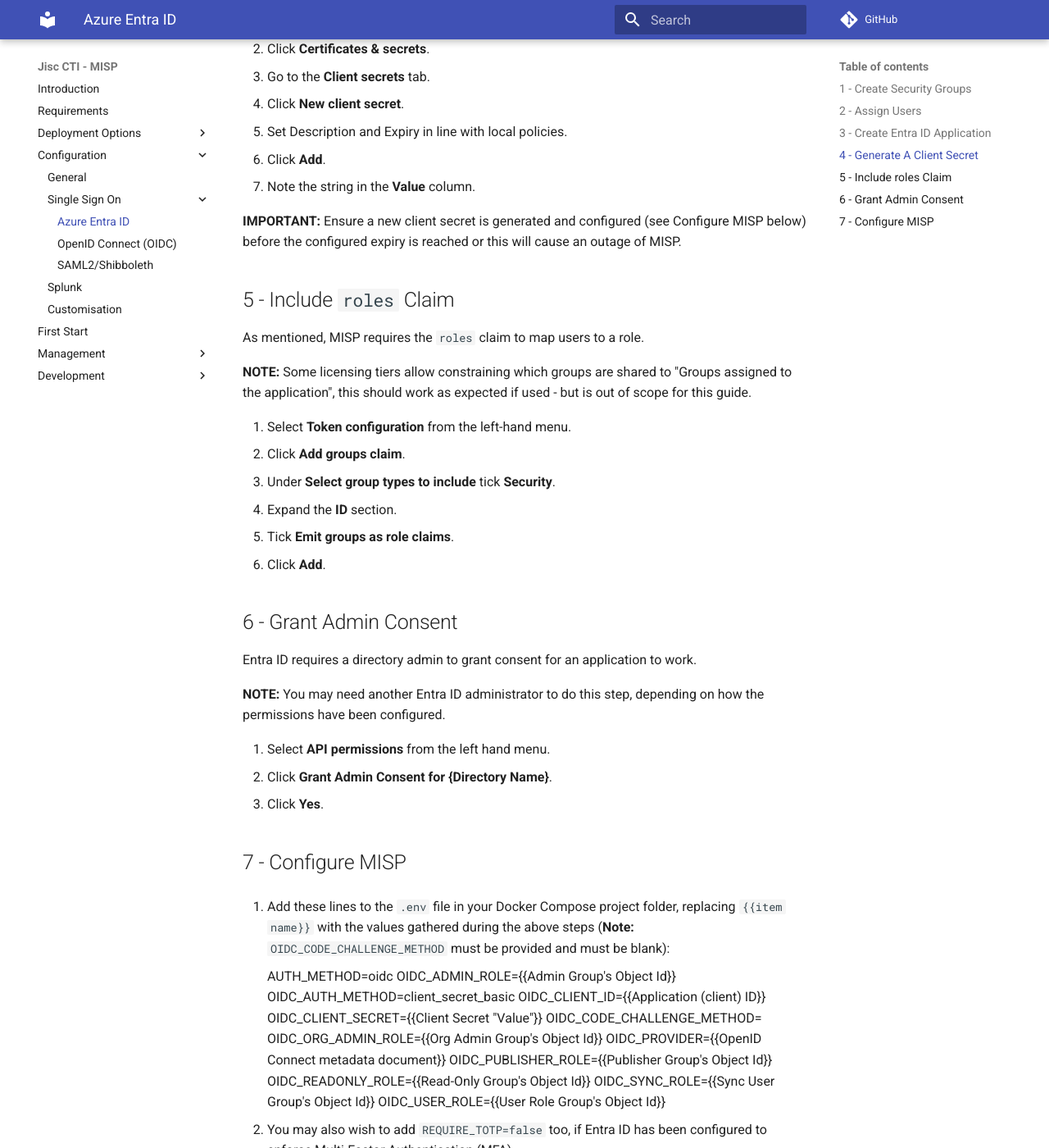
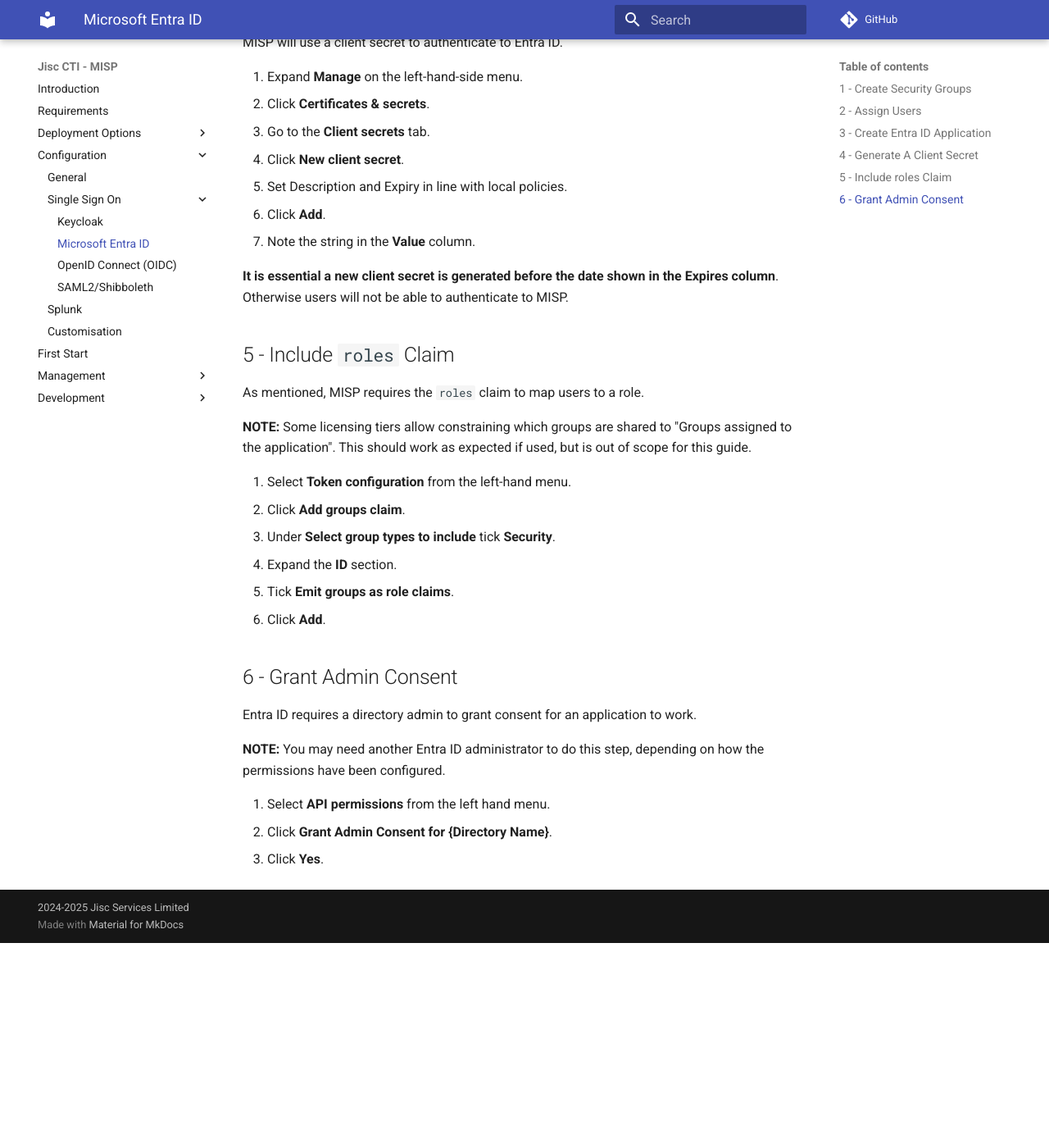
Before and after one commit to JiscCTI/misp-docker, an MkDocs documentation site: the page built from pages/configuration/entra-id.md, in a window 1280 px wide and 1400 px high, scrolled down 2651 px. Shown: the whole window at 82% size. Built offline with MkDocs 1.6.1 and Material for MkDocs 9.7.7, drawn with Linux system fonts in a browser that asks for light colours; comment, search, counter and statistics services are not loaded; after the commit the page ends 3801 px from its top, so only the background shows below that; some of the changed text lies outside the part shown.

Commit message:
docs: improve sso readability

```diff
--- a/mkdocs.yml
+++ b/mkdocs.yml
@@ -11,7 +11,7 @@
 docs_dir: pages
 site_description: Documentation for running MISP with the Docker images produced by Jisc's Cyber Threat Intelligence team.
 site_author: Jisc's Cyber Threat Intelligence Team
-copyright: 2024 Jisc Services Limited
+copyright: 2024-2025 Jisc Services Limited
 nav:
   - Introduction: index.md
   - Requirements: requirements.md
@@ -21,7 +21,8 @@
   - Configuration:
     - General: configuration/general.md
     - Single Sign On:
-      - Azure Entra ID: configuration/entra-id.md
+      - Keycloak: configuration/keycloak.md
+      - Microsoft Entra ID: configuration/entra-id.md
       - OpenID Connect (OIDC): configuration/oidc.md
       - SAML2/Shibboleth: configuration/shibb.md
     - Splunk: splunk.md
--- a/pages/configuration/entra-id.md
+++ b/pages/configuration/entra-id.md
@@ -6,8 +6,9 @@
 -->
 # Microsoft Entra ID
 
-Microsoft Entra ID can be used to authenticate users to MISP. The below steps should work in most
-standard deployments.
+This guide provides the values needed for [OpenID Connect (OIDC) Authentication](./oidc.md) using
+[Microsoft Entra ID](https://www.microsoft.com/en-gb/security/business/identity-access/microsoft-entra-id)
+(formerly known as Azure Active Directory). The steps should work for most deployments.
 
 **NOTE:** To successfully log into MISP, a user must have a valid email address set in the
 **Email** field of the **Communication Information** tab of their User profile.
@@ -96,15 +99,15 @@
 6. Click **Add**.
 7. Note the string in the **Value** column.
 
-**IMPORTANT:** Ensure a new client secret is generated and configured (see Configure MISP below)
-before the configured expiry is reached or this will cause an outage of MISP.
+**It is essential a new client secret is generated before the date shown in the Expires column**.
+Otherwise users will not be able to authenticate to MISP.
 
 ## 5 - Include `roles` Claim
 
 As mentioned, MISP requires the `roles` claim to map users to a role.
 
 **NOTE:** Some licensing tiers allow constraining which groups are shared to "Groups assigned to the
-application", this should work as expected if used - but is out of scope for this guide.
+application". This should work as expected if used, but is out of scope for this guide.
 
 1. Select **Token configuration** from the left-hand menu.
 2. Click **Add groups claim**.
@@ -123,28 +126,3 @@
 1. Select **API permissions** from the left hand menu.
 2. Click **Grant Admin Consent for {Directory Name}**.
 3. Click **Yes**.
-
-## 7 - Configure MISP
-
-1. Add these lines to the `.env` file in your Docker Compose project folder, replacing
-    `{{item name}}` with the values gathered during the above steps (**Note:**
-    `OIDC_CODE_CHALLENGE_METHOD` must be provided and must be blank):
-
-       AUTH_METHOD=oidc
-       OIDC_ADMIN_ROLE={{Admin Group's Object Id}}
-       OIDC_AUTH_METHOD=client_secret_basic
-       OIDC_CLIENT_ID={{Application (client) ID}}
-       OIDC_CLIENT_SECRET={{Client Secret "Value"}}
-       OIDC_CODE_CHALLENGE_METHOD=
-       OIDC_ORG_ADMIN_ROLE={{Org Admin Group's Object Id}}
-       OIDC_PROVIDER={{OpenID Connect metadata document}}
-       OIDC_PUBLISHER_ROLE={{Publisher Group's Object Id}}
-       OIDC_READONLY_ROLE={{Read-Only Group's Object Id}}
-       OIDC_SYNC_ROLE={{Sync User Group's Object Id}}
-       OIDC_USER_ROLE={{User Role Group's Object Id}}
-
-2. You may also wish to add `REQUIRE_TOTP=false` too, if Entra ID has been configured to enforce
-    Multi-Factor Authentication (MFA).
-3. (Re)start MISP using: `docker compose up -d --force-recreate`.
-4. Once MISP has finished starting up, accessing it should automatically initiate authentication
-    using Entra ID.
```
Also changed, not shown: other parts of pages/configuration/entra-id.md (+5 -3 lines), pages/configuration/general.md (+4 -3 lines), pages/configuration/keycloak.md (added, +142 -0 lines), pages/configuration/oidc.md (+21 -96 lines), pages/configuration/shibb.md (+9 -4 lines).
